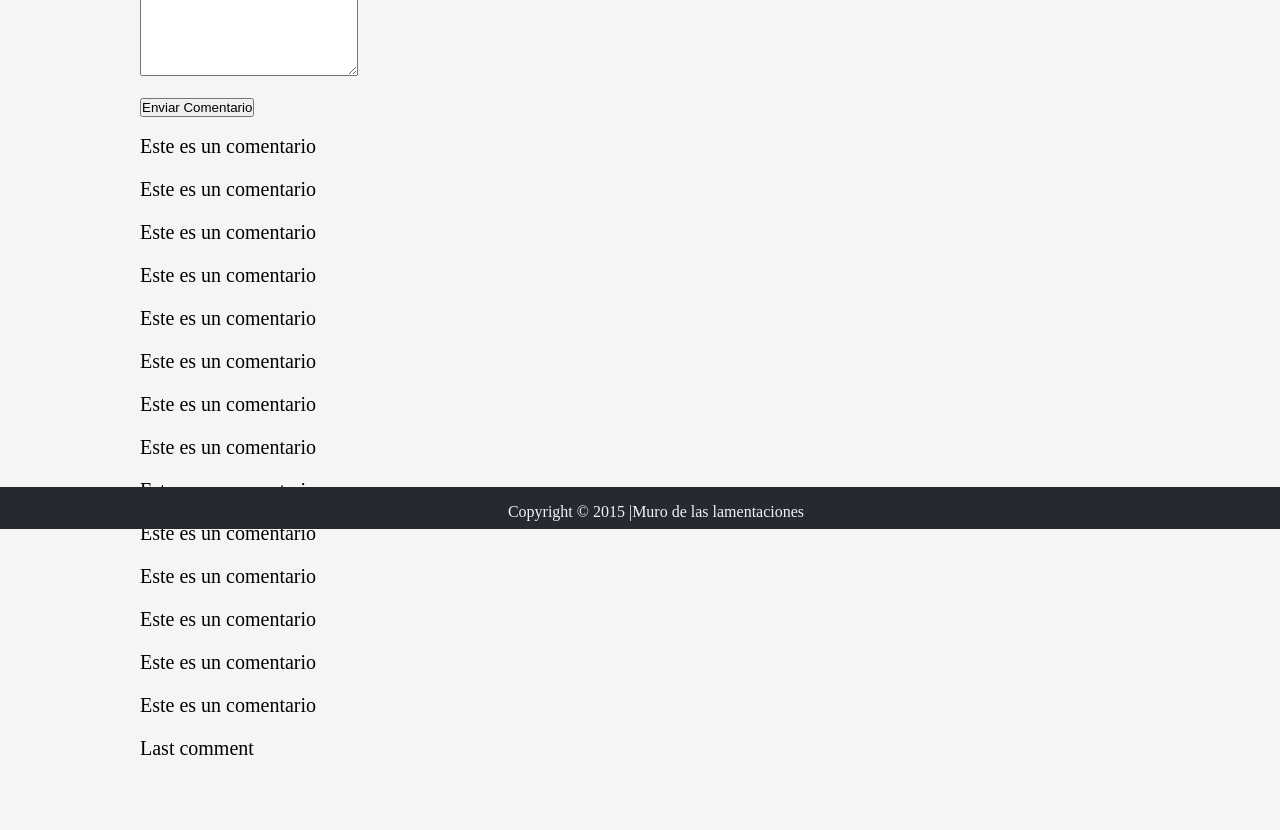
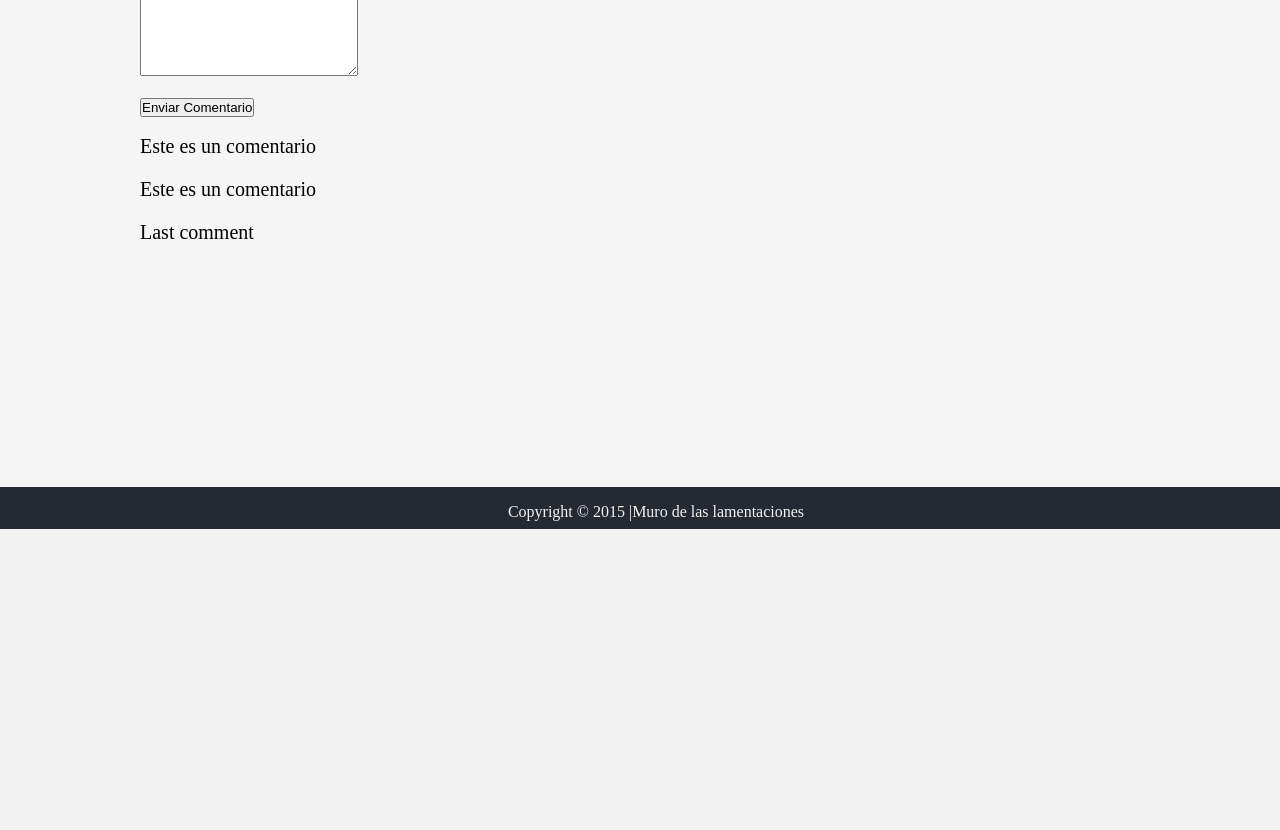
Before and after one commit to maomartiinez/openWall, a PHP site: page / in a window 1280 px wide. Shown: the part 271-1101 px from the top of the page. After the commit the page ends 800 px from the top, so only its background shows below. Run offline with PHP 8.4, Linux system fonts and the light colour scheme; data that the repository does not hold is empty.

Commit message:
Se agrega el script de functions.js

```diff
--- a/index.php
+++ b/index.php
@@ -5,6 +5,7 @@
         <link href="assets/css/styles.css" rel="stylesheet" type="text/css"/>
         <script src="http://code.jquery.com/jquery-latest.js"></script>
         <script src="assets/js/header.js" type="text/javascript"></script>
+        <script src="assets/js/functions.js"> </script>
         <title>Muro de las lamentaciones</title>
     </head>
     <body>
@@ -24,18 +25,6 @@
                 <div id="muro">
                     <div>Este es un comentario</div>
                     <div>Este es un comentario</div>
-                    <div>Este es un comentario</div>
-                    <div>Este es un comentario</div>
-                    <div>Este es un comentario</div>
-                    <div>Este es un comentario</div>
-                    <div>Este es un comentario</div>
-                    <div>Este es un comentario</div>
-                    <div>Este es un comentario</div>
-                    <div>Este es un comentario</div>
-                    <div>Este es un comentario</div>
-                    <div>Este es un comentario</div>
-                    <div>Este es un comentario</div>
-                    <div>Este es un comentario</div>
                     <div>Last comment</div>
                 </div>
             </div>
```
